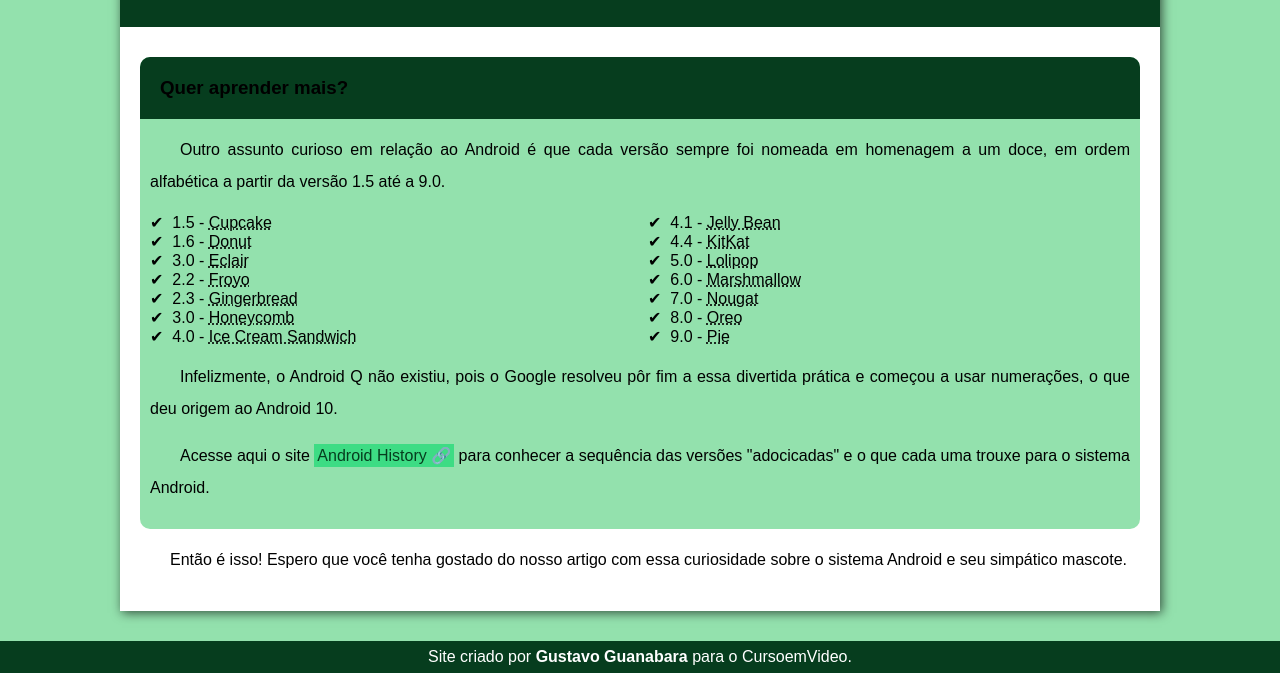
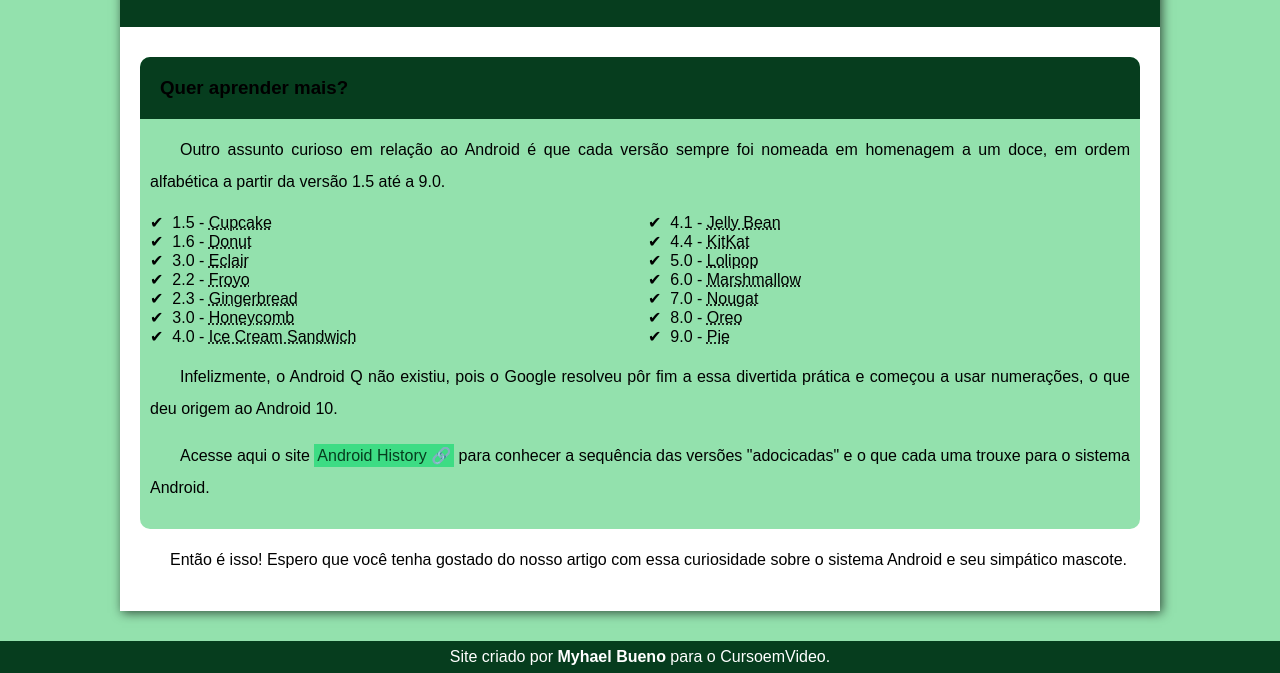
Before and after one commit to Myhael-bueno/Site-Android-main, a plain HTML site: page index.html in a window 1280 px wide. Shown: the part 2504-3177 px from the top of the page. Drawn offline with Linux system fonts and the light colour scheme.

Commit message:
Update index.html

```diff
--- a/index.html
+++ b/index.html
@@ -141,7 +141,7 @@
     </main>
     <footer>
       <p>
-        Site criado por <strong>Gustavo Guanabara</strong> para o
+        Site criado por <strong><a href="https://github.com/Myhael-bueno?tab=repositories" target="_blank">Myhael Bueno</a></strong> para o
         <a href="#">CursoemVideo</a>.
       </p>
     </footer>
```
